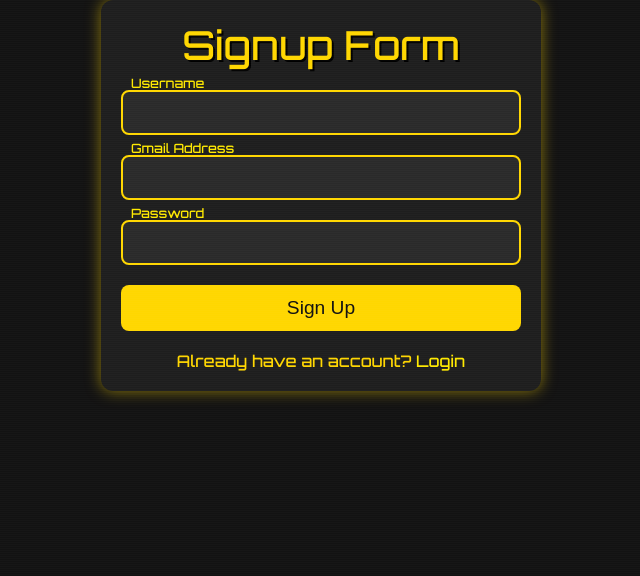
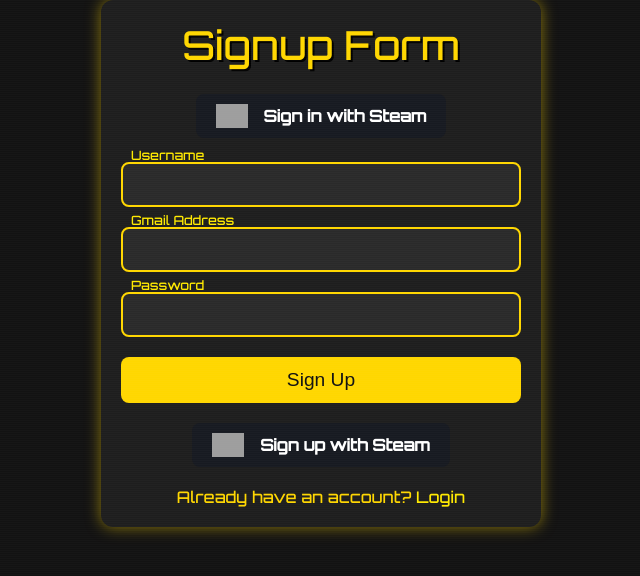
Before and after one commit to Fr4nzJ/persona4golden, a Flask app: page /signup in a window 1280 px wide. Shown: the top 576 px of the page, without its empty margins (319-959 px from the left). Run offline with Flask 3, Linux system fonts and the light colour scheme; grey boxes are pictures that could not be loaded.

Commit message:
Inital commit

```diff
--- a/app.py
+++ b/app.py
@@ -10,17 +10,45 @@ from flask_openid import OpenID
 import re
 import requests
 from datetime import datetime
+import os
+from werkzeug.utils import secure_filename
+import jwt  # PyJWT library for JWT creation
+
+def generate_jwt(user, secret_key='your_secret_key', algorithm='HS256'):
+    """
+    Generates a JWT token for the given user dictionary.
+    """
+    payload = {
+        'username': user.get('username'),
+        'email': user.get('email'),
+        'steam_id': user.get('steam_id'),
+        'iat': datetime.utcnow()
+    }
+    return jwt.encode(payload, secret_key, algorithm=algorithm)
 
 app = Flask(__name__)
 app.secret_key = 'your_secret_key'
 
+# Initialize Neo4j driver
+NEO4J_URI = "bolt://localhost:7687"  # Change as needed
+NEO4J_USER = "neo4j"                 # Change as needed
+NEO4J_PASSWORD = "Fr4nzJermido"          # Change as needed
+driver = GraphDatabase.driver(NEO4J_URI, auth=(NEO4J_USER, NEO4J_PASSWORD))
+
 # Add this to your app config
-app.config['OPENID_STORE_FS_PATH'] = '/tmp/flask_openid'
+app.config['OPENID_STORE_FS_PATH'] = os.path.join(app.root_path, 'flask_openid_store')
 oid = OpenID(app, app.config['OPENID_STORE_FS_PATH'])
 
 # Steam OpenID URL
 STEAM_OPENID_URL = 'https://steamcommunity.com/openid/login'
 STEAM_API_KEY = "D07EC4B741BCF3749C0D25980BD1B7F8"  # Get from https://steamcommunity.com/dev/apikey
+
+ALLOWED_EXTENSIONS = {'png', 'jpg', 'jpeg', 'gif'}
+UPLOAD_FOLDER = os.path.join('static', 'uploads')
+app.config['UPLOAD_FOLDER'] = UPLOAD_FOLDER
+
+def allowed_file(filename):
+    return '.' in filename and filename.rsplit('.', 1)[1].lower() in ALLOWED_EXTENSIONS
 
 def login_required(f):
     @wraps(f)
@@ -31,82 +59,235 @@ def login_required(f):
         return f(*args, **kwargs)
     return decorated_function
 
-@app.route('/steam_login')
-@oid.loginhandler
+def get_steam_id_from_openid(identity_url):
+    """
+    Extracts the Steam ID from the OpenID identity URL.
+    """
+    if not identity_url:
+        return None
+    match = re.search(r'https://steamcommunity.com/openid/id/(\d+)', identity_url)
+    if match:
+        return match.group(1)
+    return None
+
+@app.route("/steam_login")
 def steam_login():
-    return oid.try_login(STEAM_OPENID_URL, ask_for=[])
+    if "openid.identity" not in request.args:
+        steam_openid_url = (
+            "https://steamcommunity.com/openid/login"
+            "?openid.ns=http://specs.openid.net/auth/2.0"
+            "&openid.mode=checkid_setup"
+            f"&openid.return_to={url_for('steam_login', _external=True)}"
+            f"&openid.realm={request.host_url}"
+            "&openid.identity=http://specs.openid.net/auth/2.0/identifier_select"
+            "&openid.claimed_id=http://specs.openid.net/auth/2.0/identifier_select"
+        )
+        return redirect(steam_openid_url)
 
-@app.route('/link_steam')
-@login_required
+    steam_id = get_steam_id_from_openid(request.args.get("openid.identity"))
+    if not steam_id:
+        flash("Steam login failed.", "danger")
+        return redirect(url_for("login"))
+
+    # --- Linking Steam account to existing user ---
+    if session.get("linking_steam"):
+        email = session.get("email")
+        if not email:
+            flash("You must be logged in to link your Steam account.", "warning")
+            return redirect(url_for("login"))
+
+        with driver.session() as neo_session:
+            result = neo_session.run(
+                "MATCH (u:User {steam_id: $steam_id}) RETURN u.email AS email",
+                steam_id=steam_id
+            ).single()
+        if result and result["email"] != email:
+            flash("This Steam account is already linked to another user.", "danger")
+            session.pop("linking_steam", None)
+            return redirect(url_for("profile"))
+
+        try:
+            r = requests.get(
+                "https://api.steampowered.com/ISteamUser/GetPlayerSummaries/v2/",
+                params={"key": STEAM_API_KEY, "steamids": steam_id}
+            )
+            r.raise_for_status()
+            data = r.json().get("response", {}).get("players", [])
+        except Exception as e:
+            flash(f"Failed to fetch Steam profile: {e}", "danger")
+            return redirect(url_for("profile"))
+
+        if data:
+            player = data[0]
+            steam_name = player.get("personaname", "")
+            steam_avatar = player.get("avatarfull", "")
+        else:
+            steam_name = ""
+            steam_avatar = ""
+
+        with driver.session() as neo_session:
+            neo_session.run("""
+                MATCH (u:User {email: $email})
+                SET u.steam_id = $steam_id,
+                    u.steam_name = $steam_name,
+                    u.steam_avatar = $steam_avatar
+            """, email=email, steam_id=steam_id, steam_name=steam_name, steam_avatar=steam_avatar)
+
+        session.pop("linking_steam", None)
+        flash("Steam account linked to your profile!", "success")
+        return redirect(url_for("profile"))
+
+    # --- Normal Steam login/signup ---
+    with driver.session() as neo_session:
+        result = neo_session.run("MATCH (u:User {steam_id: $steam_id}) RETURN u", steam_id=steam_id).single()
+
+    if result:
+        user_node = result["u"]
+        user = dict(user_node)
+        session["user"] = user.get("username")
+        session["email"] = user.get("email")
+        token = generate_jwt(user)
+        session["jwt_token"] = token
+        flash("Logged in with Steam!", "success")
+        return redirect(url_for("home"))
+
+    session["steam_id"] = steam_id
+    return redirect(url_for("steam_signup"))
+
+
+@app.route("/link_steam")
 def link_steam():
-    return oid.try_login(STEAM_OPENID_URL, ask_for=[])
+    session["linking_steam"] = True
+    return redirect("https://steamcommunity.com/openid/login"
+                    "?openid.ns=http://specs.openid.net/auth/2.0"
+                    "&openid.mode=checkid_setup"
+                    "&openid.return_to=http://localhost:5000/steam_login"
+                    "&openid.realm=http://localhost:5000/"
+                    "&openid.identity=http://specs.openid.net/auth/2.0/identifier_select"
+                    "&openid.claimed_id=http://specs.openid.net/auth/2.0/identifier_select")
 
-@oid.after_login
-def after_steam_login(resp):
-    steam_id_match = re.search(r'https://steamcommunity.com/openid/id/(\d+)', resp.identity_url)
-    if steam_id_match:
-        steam_id = steam_id_match.group(1)
-        # Fetch Steam profile info
+
+@app.route("/steam_signup", methods=["GET", "POST"])
+def steam_signup():
+    steam_id = session.get("steam_id")
+    steam_name = session.get("steam_name")
+    steam_avatar = session.get("steam_avatar")
+
+    if not steam_id:
+        flash("Steam ID missing. Please try again.", "danger")
+        return redirect(url_for("login"))
+
+    if not steam_name or not steam_avatar:
         r = requests.get(
             "https://api.steampowered.com/ISteamUser/GetPlayerSummaries/v2/",
             params={"key": STEAM_API_KEY, "steamids": steam_id}
         )
-        player = r.json()["response"]["players"][0] if r.json()["response"]["players"] else {}
-        steam_name = player.get("personaname", "")
-        steam_avatar = player.get("avatarfull", "")
+        data = r.json().get("response", {}).get("players", [])
+        if data:
+            player = data[0]
+            steam_name = player.get("personaname")
+            steam_avatar = player.get("avatarfull")
+            session["steam_name"] = steam_name
+            session["steam_avatar"] = steam_avatar
+        else:
+            steam_name = ""
+            steam_avatar = ""
 
-        # Save to Neo4j
+    if request.method == "POST":
+        username = request.form["username"].strip()
+        email = request.form["email"].strip()
+
+        if not username or not email:
+            flash("Username and email are required.", "danger")
+            return render_template("steam_signup.html", steam_id=steam_id, steam_name=steam_name, steam_avatar=steam_avatar, username=username, email=email)
+
+        with driver.session() as db:
+            result = db.run(
+                "MATCH (u:User) WHERE u.username = $username OR u.email = $email RETURN u LIMIT 1",
+                username=username, email=email
+            ).single()
+            if result:
+                flash("Username or email already exists.", "danger")
+                return render_template("steam_signup.html", steam_id=steam_id, steam_name=steam_name, steam_avatar=steam_avatar, username=username, email=email)
+
+            result = db.run("""
+                CREATE (u:User {
+                    id: randomUUID(),
+                    username: $username,
+                    email: $email,
+                    steam_id: $steam_id,
+                    steam_name: $steam_name,
+                    steam_avatar: $steam_avatar
+                }) RETURN u
+            """, username=username, email=email, steam_id=steam_id, steam_name=steam_name, steam_avatar=steam_avatar).single()
+
+        session.pop("steam_id", None)
+        session.pop("steam_name", None)
+        session.pop("steam_avatar", None)
+        user = result["u"]
+        session["user"] = user["username"]
+        session["email"] = user["email"]
+        token = generate_jwt(user)
+        flash("Account created successfully!", "success")
+        return redirect(url_for("home"))
+
+    return render_template(
+        "steam_signup.html",
+        steam_id=steam_id,
+        steam_name=steam_name,
+        steam_avatar=steam_avatar,
+        username="",
+        email=""
+    )
+
+
+@oid.after_login
+def after_steam_login(resp):
+    if not resp or not resp.identity_url:
+        flash("Steam login failed.", "danger")
+        return redirect(url_for('login'))
+
+    match = re.search(r'https://steamcommunity.com/openid/id/(\d+)', resp.identity_url)
+    if not match:
+        flash("Invalid Steam response.", "danger")
+        return redirect(url_for('login'))
+
+    steam_id = match.group(1)
+
+    r = requests.get("https://api.steampowered.com/ISteamUser/GetPlayerSummaries/v2/",
+                     params={"key": STEAM_API_KEY, "steamids": steam_id})
+    data = r.json().get("response", {}).get("players", [])
+    if not data:
+        flash("Unable to fetch Steam profile.", "danger")
+        return redirect(url_for('login'))
+
+    player = data[0]
+    steam_name = player.get("personaname")
+    steam_avatar = player.get("avatarfull")
+
+    if session.get('linking_steam') is True:
         email = session.get('email')
+        if not email:
+            flash("You must be logged in to link your Steam account.", "warning")
+            return redirect(url_for('login'))
+
         with driver.session() as session_neo:
-            session_neo.run(
-                """
+            session_neo.run("""
                 MATCH (u:User {email: $email})
-                SET u.steam_id = $steam_id, u.steam_name = $steam_name, u.steam_avatar = $steam_avatar
-                """,
-                email=email, steam_id=steam_id, steam_name=steam_name, steam_avatar=steam_avatar
-            )
-        flash("Steam account linked!", "success")
+                SET u.steam_id = $steam_id,
+                    u.steam_name = $steam_name,
+                    u.steam_avatar = $steam_avatar
+            """, email=email, steam_id=steam_id, steam_name=steam_name, steam_avatar=steam_avatar)
+
+        flash("Steam account linked to your profile!", "success")
         return redirect(url_for('profile'))
-    flash("Failed to link Steam account.", "danger")
-    return redirect(url_for('profile'))
 
-NEO4J_URI = "bolt://localhost:7687"
-NEO4J_USER = "neo4j"
-NEO4J_PASSWORD = "Fr4nzJermido"
+    else:
+        session["user"] = steam_name
+        session["email"] = ""
+        flash("Logged in via Steam!", "success")
+        return redirect(url_for('home'))
 
-driver = GraphDatabase.driver(NEO4J_URI, auth=(NEO4J_USER, NEO4J_PASSWORD))
-
-def login_required(f):
-    @wraps(f)
-    def decorated_function(*args, **kwargs):
-        if 'user' not in session:
-            flash('Please log in to access this page.', 'warning')
-            return redirect(url_for('login'))
-        return f(*args, **kwargs)
-    return decorated_function
-
-email_codes = {}  # Temporary store: {email: code}
-
-def send_verification_email(receiver_email, code):
-    sender_email = "ermido09a@gmail.com"  # Replace with your Gmail
-    app_password = "qlfa kgjy wdrt gszv"     # Replace with App Password
-
-    subject = "Your Verification Code"
-    body = f"Your verification code is: {code}"
-
-    msg = MIMEText(body)
-    msg['Subject'] = subject
-    msg['From'] = sender_email
-    msg['To'] = receiver_email
-
-    try:
-        with smtplib.SMTP_SSL("smtp.gmail.com", 465) as server:
-            server.login(sender_email, app_password)
-            server.sendmail(sender_email, receiver_email, msg.as_string())
-        return True
-    except Exception as e:
-        print("Email failed:", e)
-        return False
 
 
 characters = [
@@ -279,10 +460,22 @@ characters = [
         ]
     }
 ]
+
+def get_user_profile_pic():
+    email = session.get('email')
+    with driver.session() as session_neo:
+        result = session_neo.run(
+            "MATCH (u:User {email: $email}) RETURN u.profile_pic AS profile_pic",
+            email=email
+        )
+        record = result.single()
+        return record["profile_pic"] if record and record["profile_pic"] else "images/default_profile.png"
+
 @app.route('/')
 @login_required
 def home():
-    return render_template('index.html')
+    profile_pic = get_user_profile_pic()
+    return render_template('index.html', profile_pic=profile_pic)
 
 @app.route('/team')
 @login_required
@@ -309,13 +502,11 @@ def login():
         username = request.form.get('username')
         password = request.form.get('password')
 
-        # Admin login check
         if username == 'admin' and password == 'admin':
             session['admin'] = True
             flash('Logged in as admin.', 'success')
             return redirect(url_for('admin_dashboard'))
 
-        # Regular user login
         with driver.session() as session_neo:
             result = session_neo.run(
                 """
@@ -341,9 +532,31 @@ def login():
 @app.route('/logout')
 def logout():
     session.pop('user', None)
-    session.pop('email', None)  # <-- Clear email from session
+    session.pop('email', None)
     flash('You have been logged out.', 'info')
     return redirect(url_for('login'))
+
+email_codes = {}
+
+def send_verification_email(email, code):
+    sender_email = "ermido09a@gmail.com"
+    sender_password = "Fr4nzJermido"
+    subject = "Your Persona 4 Golden Verification Code"
+    body = f"Your verification code is: {code}"
+
+    msg = MIMEText(body)
+    msg["Subject"] = subject
+    msg["From"] = sender_email
+    msg["To"] = email
+
+    try:
+        with smtplib.SMTP_SSL("smtp.gmail.com", 465) as server:
+            server.login(sender_email, sender_password)
+            server.sendmail(sender_email, [email], msg.as_string())
+        return True
+    except Exception as e:
+        print(f"Failed to send email: {e}")
+        return False
 
 @app.route('/signup', methods=['GET', 'POST'])
 def signup():
@@ -367,7 +580,7 @@ def signup():
 @app.route('/verify/<email>', methods=['GET', 'POST'])
 def verify_email(email):
     if request.method == 'POST':
-        input_code = request.form.get('verification_code')  # <-- Fix here
+        input_code = request.form.get('verification_code')
 
         if email in email_codes and input_code == email_codes[email]['code']:
             username = email_codes[email]['username']
@@ -396,7 +609,7 @@ def profile():
         result = session_neo.run(
             """
             MATCH (u:User {email: $email})
-            RETURN u.username AS username, u.email AS email, u.steam_id AS steam_id, u.steam_name AS steam_name, u.steam_avatar AS steam_avatar
+            RETURN u.username AS username, u.email AS email, u.steam_id AS steam_id, u.steam_name AS steam_name, u.steam_avatar AS steam_avatar, u.profile_pic AS profile_pic
             """,
             email=email
         )
@@ -407,29 +620,76 @@ def profile():
             "steam_id": record["steam_id"] if record else None,
             "steam_name": record["steam_name"] if record else None,
             "steam_avatar": record["steam_avatar"] if record else None,
+            "profile_pic": record["profile_pic"] if record and record["profile_pic"] else "images/default_profile.png"
         }
     return render_template('profile.html', user=user)
 
 @app.route('/edit_profile', methods=['GET', 'POST'])
 @login_required
 def edit_profile():
-    email = session.get('email')  # <-- Use email from session
+    email = session.get('email')
     with driver.session() as session_neo:
         result = session_neo.run(
-            "MATCH (u:User {email: $email}) RETURN u.username AS username, u.email AS email",
+            "MATCH (u:User {email: $email}) RETURN u.username AS username, u.email AS email, u.profile_pic AS profile_pic",
             email=email
         )
         record = result.single()
         user = {
             "username": record["username"] if record else "",
-            "email": record["email"] if record else email
+            "email": record["email"] if record else email,
+            "profile_pic": record["profile_pic"] if record and record["profile_pic"] else "images/default_profile.png"
         }
-    # Handle POST logic here as needed...
+
+    if request.method == 'POST':
+        username = request.form['username']
+        new_email = request.form['email']
+        password = request.form['password']
+        file = request.files.get('profile_pic')
+        profile_pic_path = user["profile_pic"]
+
+        if file and allowed_file(file.filename):
+            filename = secure_filename(file.filename)
+            upload_folder = os.path.join(app.root_path, UPLOAD_FOLDER)
+            os.makedirs(upload_folder, exist_ok=True)
+            filepath = os.path.join(upload_folder, filename)
+            file.save(filepath)
+            profile_pic_path = f'uploads/{filename}'
+            with driver.session() as session_neo:
+                session_neo.run(
+                    """
+                    MATCH (u:User {email: $email})
+                    SET u.username = $username,
+                        u.email = $new_email,
+                        u.profile_pic = $profile_pic
+                    """,
+                    email=email,
+                    username=username,
+                    new_email=new_email,
+                    profile_pic=profile_pic_path
+                )
+        else:
+            with driver.session() as session_neo:
+                session_neo.run(
+                    """
+                    MATCH (u:User {email: $email})
+                    SET u.username = $username,
+                        u.email = $new_email
+                    """,
+                    email=email,
+                    username=username,
+                    new_email=new_email
+                )
+            if password:
+                pass
+
+        session['email'] = new_email
+
+        return redirect(url_for('profile'))
+
     return render_template('edit_profile.html', user=user)
 
 @app.route('/resend/<email>')
 def resend_email(email):
-    # Generate a new code and resend the verification email
     code = str(random.randint(100000, 999999))
     if email in email_codes:
         username = email_codes[email]['username']
@@ -456,9 +716,9 @@ def admin_login():
 
 @app.route('/admin_logout')
 def admin_logout():
-    session.pop('admin', None)  # Remove admin session
+    session.pop('admin', None)
     flash('Logged out as admin.', 'info')
-    return redirect(url_for('login'))  # Redirect to normal login page
+    return redirect(url_for('login'))
 
 def admin_required(f):
     @wraps(f)
@@ -507,7 +767,6 @@ def admin_delete_user(email):
     flash('User deleted.', 'info')
     return redirect(url_for('admin_dashboard'))
 
-# In-memory message store (replace with DB for production)
 chat_messages = []
 
 @app.route('/discussion')
@@ -518,7 +777,7 @@ def discussion():
 
 @app.route('/get_messages')
 def get_messages():
-    return jsonify(messages=chat_messages[-100:])  # last 100 messages
+    return jsonify(messages=chat_messages[-100:])
 
 @app.route('/send_message', methods=['POST'])
 def send_message():
@@ -534,5 +793,27 @@ def send_message():
         })
     return jsonify({'success': True})
 
+import os
+
+@app.route('/upload_profile_pic', methods=['POST'])
+def upload_profile_pic():
+    if 'user' not in session:
+        return redirect(url_for('login'))
+    file = request.files['profile_pic']
+    if file and allowed_file(file.filename):
+        filename = secure_filename(file.filename)
+        upload_folder = os.path.join(app.root_path, 'static', 'uploads')
+        os.makedirs(upload_folder, exist_ok=True)
+        filepath = os.path.join(upload_folder, filename)
+        file.save(filepath)
+        email = session.get('email')
+        with driver.session() as session_neo:
+            session_neo.run(
+                "MATCH (u:User {email: $email}) SET u.profile_pic = $profile_pic",
+                email=email,
+                profile_pic=f'uploads/{filename}'
+            )
+    return redirect(url_for('profile'))
+
 if __name__ == '__main__':
     app.run(debug=True)
--- a/templates/login.html
+++ b/templates/login.html
@@ -28,6 +28,12 @@
             <a href="#">Forgot password?</a>
           </div>
         </div>
+        <div style="text-align:center; margin: 1.5em 0;">
+          <a href="{{ url_for('steam_login') }}" class="btn steam-btn">
+            <img src="{{ url_for('static', filename='images/steam_icon.png') }}" alt="Steam" style="height:24px;vertical-align:middle;margin-right:8px;">
+            Sign in with Steam
+          </a>
+        </div>
         <div class="field">
           <input type="submit" value="Login">
         </div>
--- a/templates/signup.html
+++ b/templates/signup.html
@@ -10,6 +10,12 @@
 <body class="login-signup">
     <div class="wrapper signup">
       <div class="title">Signup Form</div>
+      <div style="text-align:center; margin: 1.5em 0;">
+        <a href="{{ url_for('steam_login') }}" class="btn steam-btn">
+          <img src="{{ url_for('static', filename='images/steam_icon.png') }}" alt="Steam" style="height:24px;vertical-align:middle;margin-right:8px;">
+          Sign in with Steam
+        </a>
+      </div>
       <form action="{{ url_for('signup') }}" method="POST">
         <div class="field">
           <input type="text" name="username" required>
@@ -26,6 +32,12 @@
         <div class="field">
           <input type="submit" value="Sign Up">
         </div>
+        <div class="steam-signup-section" style="text-align:center; margin: 1em 0;">
+          <a href="{{ url_for('steam_login') }}" class="btn steam-btn">
+            <img src="{{ url_for('static', filename='images/steam_icon.png') }}" alt="Steam" style="height:24px;vertical-align:middle;margin-right:8px;">
+            Sign up with Steam
+          </a>
+        </div>
         <div class="signup-link">
           Already have an account? <a href="{{ url_for('login') }}">Login</a>
         </div>
```
Also changed, not shown: templates/edit_profile.html (+4 -14 lines), templates/index.html (+1 -7 lines), templates/profile.html (+6 -9 lines), templates/steam_signup.html (added, +30 -0 lines), static/uploads/P4G-ChieSprite.png (added), static/uploads/P4G-KanjiSprite.png (added), static/uploads/P4G-NaotoSprite.png (added), static/uploads/P4G-TeddieSprite.png (added).
